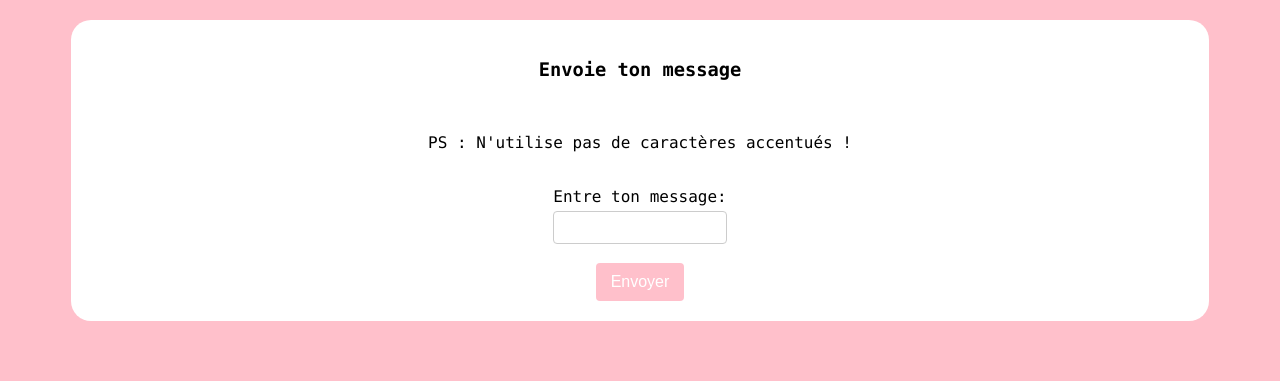
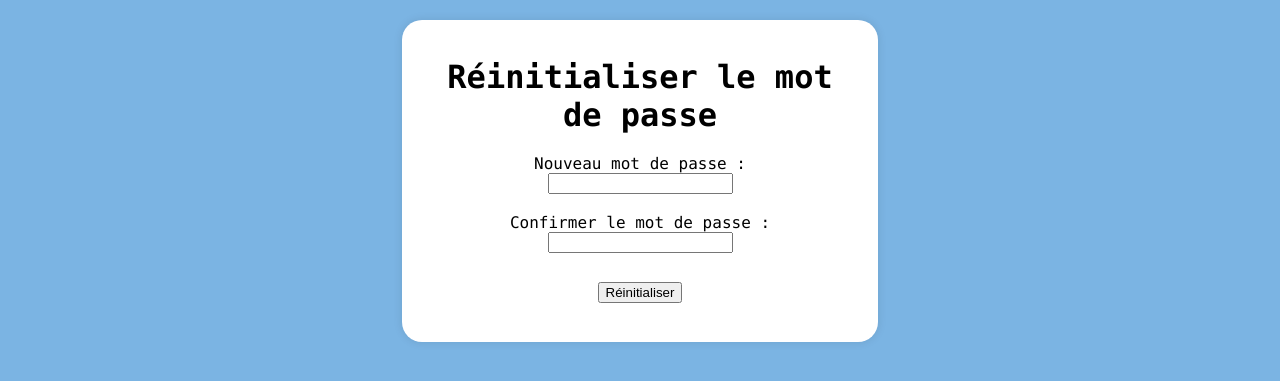
Before and after one commit to Kevinnnnb/Noa_Webapp, a Flask app: page /message in a window 1280 px wide. Shown: the top 381 px of the page. Run offline with Flask 3, Linux system fonts and the light colour scheme; a user stored in the database is signed in; data comes from the database, SQL or seed files in the repository.

Commit message:
Try to fix the last 5 bugs that are in this fucking code

```diff
--- a/templates/text.html
+++ b/templates/text.html
@@ -3,95 +3,85 @@
 <head>
     <meta charset="UTF-8">
     <meta name="viewport" content="width=device-width, initial-scale=1.0">
-    <link rel="stylesheet" href="/static/index.css" />
-    <title>Message</title>
     <style>
-        .noa {
-            border-radius: 25px;
+        body {
+            background-color: #7bb4e3;
+            font-family: "Lucida Console", "Courier New", monospace;
+            margin: 0;
+            padding: 0;
+            text-align: center;
         }
-
-        body {
-            background-color: pink;
-            font-family: "Lucida Console", "Courier New", monospace;
-        }
-
-        .pute {
+        .container {
             background-color: white;
             width: 90%;
+            max-width: 400px;
+            margin: 20px auto;
+            padding: 3%;
             border-radius: 20px;
-            text-align: center;
-            align-items: center;
+            display: inline-block;
+            box-shadow: 0 0 10px rgba(0,0,0,0.1);
         }
-
-        .form-container {
-            display: flex;
-            flex-direction: column;
-            align-items: center;
+        .container h1 {
+            margin: 0 0 20px 0;
         }
-
-        input[type="text"] {
-            width: 80%;
-            padding: 8px;
-            margin-top: 5px;
-            border-radius: 4px;
-            border: 1px solid #ccc;
-            text-align: center;
+        .button-container {
+            margin-top: 20px;
         }
-
-        input[type="submit"] {
-            padding: 10px 15px;
+        .button-container a {
+            display: inline-block;
+            padding: 10px 20px;
+            margin: 10px;
             border: none;
-            border-radius: 4px;
+            border-radius: 5px;
             background-color: pink;
             color: white;
             font-size: 16px;
-            cursor: pointer;
+            text-decoration: none;
         }
-
-        input[type="submit"]:hover {
+        .button-container a:hover {
             background-color: red;
         }
+        img {
+            max-width: 300px;
+            width: 100%;
+            height: auto;
+            border-radius: 25px;
+        }
+        .text {
+            text-align: left;
+        }
+        .error {
+            color: red;
+            margin-top: 10px;
+        }
     </style>
+    <script>
+        function validatePassword() {
+            const newPassword = document.getElementById("new_password").value;
+            const confirmPassword = document.getElementById("confirm_password").value;
+            const errorMessage = document.getElementById("error-message");
+
+            if (newPassword !== confirmPassword) {
+                errorMessage.textContent = "Les mots de passe ne correspondent pas.";
+                return false;
+            }
+
+            errorMessage.textContent = "";
+            return true;
+        }
+    </script>
 </head>
 <body>
-    <header>
-        <center>
-            <div class="pute">
-                <div class="form-container">
-                    <h3>Envoie ton message</h3>
-                    <br><p>PS : N'utilise pas de caractères accentués !</p>
-                    <br>
-                    <form id="messageForm" action="/update_input" method="post">
-                        <label for="user_input">Entre ton message:</label><br>
-                        <input type="text" id="user_input" name="user_input" value="{{ user_input }}"><br><br>
-                        <input type="submit" value="Envoyer">
-                    </form>
-                </div>
-            </div>
-        </center>
-    </header>
-    <script src="https://code.jquery.com/jquery-3.4.1.js" integrity="sha256-WpOohJOqMqqyKL9FccASB9O0KwACQJpFTUBLTYOVvVU=" crossorigin="anonymous"></script>
-    <script src="/static/gif.js"></script>
-    <script src="/static/gifDecoder.js"></script>
-    <script src="/static/script.js"></script>
-    <script>
-        document.getElementById('messageForm').addEventListener('submit', function(event) {
-            event.preventDefault(); // Empêche la soumission normale du formulaire
-            fetch(this.action, {
-                method: this.method,
-                body: new URLSearchParams(new FormData(this)) // Crée un objet FormData à partir du formulaire et le convertit en URLSearchParams
-            }).then(response => {
-                if (response.ok) {
-                    this.reset(); // Réinitialise le formulaire
-                    window.location.href = '/home'; // Redirige vers la root si la soumission réussit
-                } else {
-                    // Gérez les erreurs ici
-                    console.error('Erreur lors de la soumission du formulaire');
-                }
-            }).catch(error => {
-                console.error('Erreur réseau', error);
-            })
-        });
-    </script>
+    <div class="container">
+        <h1>Réinitialiser le mot de passe</h1>
+        <form method="post" onsubmit="return validatePassword()">
+            <label for="new_password">Nouveau mot de passe :</label>
+            <input type="password" id="new_password" name="new_password" required><br><br>
+            <label for="confirm_password">Confirmer le mot de passe :</label>
+            <input type="password" id="confirm_password" name="confirm_password" required><br><br>
+            <div id="error-message" class="error"></div>
+            <input type="submit" value="Réinitialiser">
+        </form>
+    </div>
 </body>
 </html>
```
